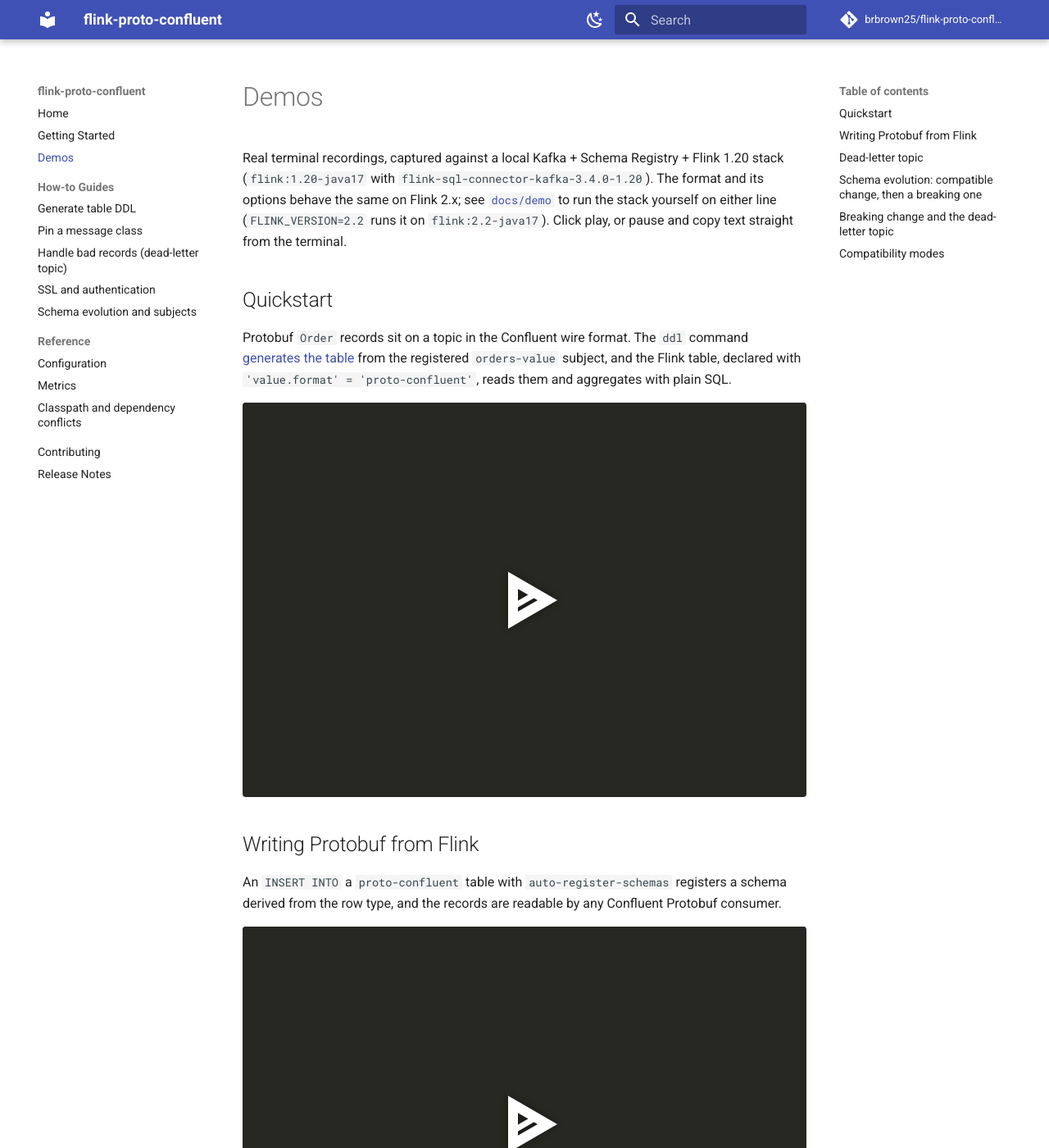
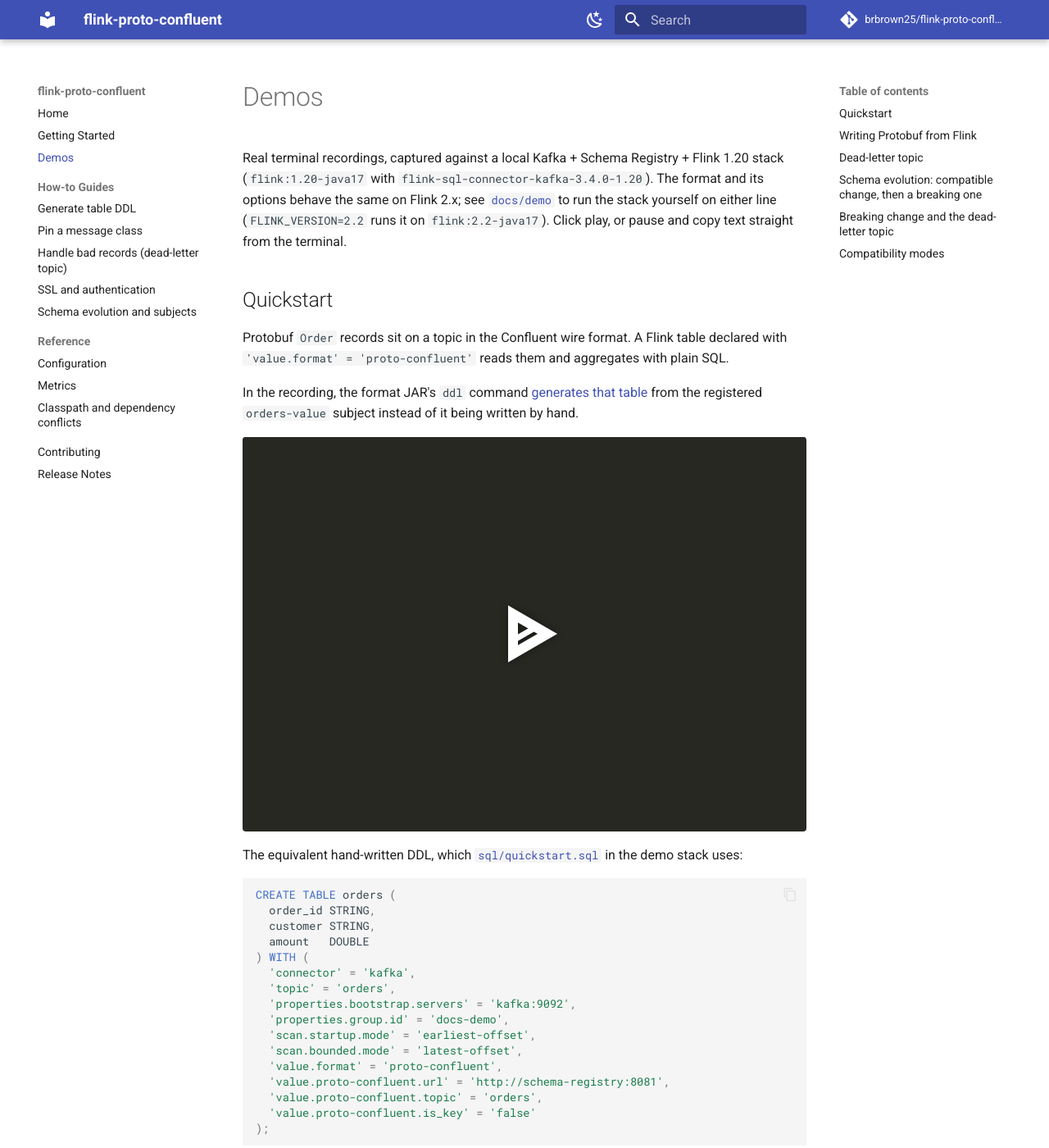
Before and after one commit to brbrown25/flink-proto-confluent, an MkDocs documentation site: the page built from docs/content/demos.md, in a window 1280 px wide and 1400 px high. Shown: the whole window at 82% size. Built offline with MkDocs 1.6.1 and Material for MkDocs 9.7.7, drawn with Linux system fonts in a browser that asks for light colours; nearby versions of some CDN libraries; library files that are not in the unit come from our copies; comment, search, counter and statistics services are not loaded.

Commit message:
chore(docs): keep the hand-written quickstart DDL next to the generated one. #168
The previous commit replaced the demo's hand-written CREATE TABLE with the
generated one, which removed a worked example readers rely on. Doc changes
should be additive, so the hand-written path comes back unchanged and the
generator sits alongside it.

sql/quickstart.sql is restored as it was and `bin/flink-sql sql/quickstart.sql`
works again on its own. The generated path runs the new
sql/quickstart-generated.sql (the query half) after the generated
sql/orders.sql. demos.md keeps its original description and shows the
equivalent hand-written DDL under the recording, and the demo README keeps
the original usage with the generate step as an alternative. The quickstart
cast is re-recorded for the renamed query file.

Co-Authored-By: Claude Opus 5.5 <noreply@anthropic.com>

````diff
--- a/docs/content/demos.md
+++ b/docs/content/demos.md
@@ -4,9 +4,32 @@ Real terminal recordings, captured against a local Kafka + Schema Registry + Fli
 
 ## Quickstart
 
-Protobuf `Order` records sit on a topic in the Confluent wire format. The `ddl` command [generates the table](how-to/generate-ddl.md) from the registered `orders-value` subject, and the Flink table, declared with `'value.format' = 'proto-confluent'`, reads them and aggregates with plain SQL.
+Protobuf `Order` records sit on a topic in the Confluent wire format. A Flink table declared with `'value.format' = 'proto-confluent'` reads them and aggregates with plain SQL.
+
+In the recording, the format JAR's `ddl` command [generates that table](how-to/generate-ddl.md) from the registered `orders-value` subject instead of it being written by hand.
 
 <div class="cast" data-src="../assets/casts/quickstart.cast" data-rows="32"></div>
+
+The equivalent hand-written DDL, which [`sql/quickstart.sql`](https://github.com/brbrown25/flink-proto-confluent/blob/main/docs/demo/sql/quickstart.sql) in the demo stack uses:
+
+```sql
+CREATE TABLE orders (
+  order_id STRING,
+  customer STRING,
+  amount   DOUBLE
+) WITH (
+  'connector' = 'kafka',
+  'topic' = 'orders',
+  'properties.bootstrap.servers' = 'kafka:9092',
+  'properties.group.id' = 'docs-demo',
+  'scan.startup.mode' = 'earliest-offset',
+  'scan.bounded.mode' = 'latest-offset',
+  'value.format' = 'proto-confluent',
+  'value.proto-confluent.url' = 'http://schema-registry:8081',
+  'value.proto-confluent.topic' = 'orders',
+  'value.proto-confluent.is_key' = 'false'
+);
+```
 
 ## Writing Protobuf from Flink
 
````
Also changed, not shown: docs/demo/README.md (+10 -4 lines), 5 other files.
